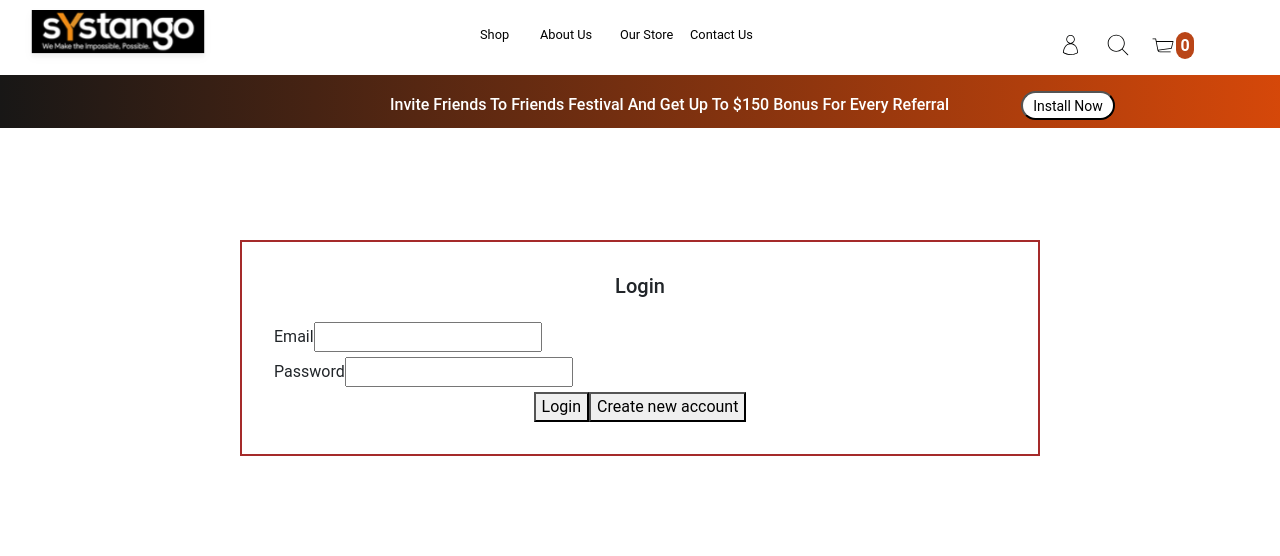
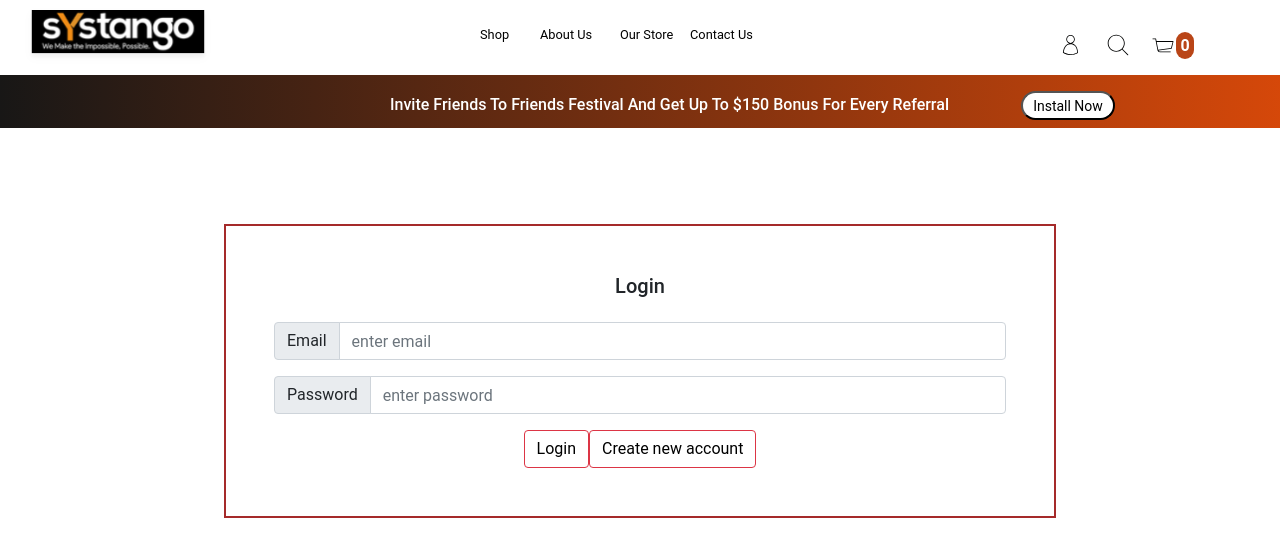
Before and after one commit to akshata-systango/shopping_app, a React (Create React App) app: page /authentication in a window 1280 px wide. Shown: the top 556 px of the page. Built offline with nearby package versions, Linux system fonts and the light colour scheme.

Commit message:
search button continue

```diff
--- a/public/index.html
+++ b/public/index.html
@@ -31,7 +31,7 @@
 
   <link rel="manifest" href="%PUBLIC_URL%/manifest.json" />
 
-  <title>React App</title>
+  <title>Shopping App</title>
 </head>
 
 <body>
--- a/src/App.js
+++ b/src/App.js
@@ -1,7 +1,7 @@
 import React from "react";
 import { BrowserRouter, Switch } from "react-router-dom";
 import CartProvider from "./store/CartProvider";
-import Routes from './Routes/index';
+import Routes from "./Routes/index";
 
 const App = () => {
   return (
@@ -15,5 +15,4 @@ const App = () => {
   );
 };
 
-
 export default App;
--- a/src/components/Authentication/UserAuthenticationcomponent.jsx
+++ b/src/components/Authentication/UserAuthenticationcomponent.jsx
@@ -1,7 +1,6 @@
 import { useState, useRef } from "react";
 import "./style/userAuthForm.css";
-
-
+import { Button, InputGroup, FormControl } from "react-bootstrap";
 
 const UserAuthentication = () => {
   const emailInputRef = useRef();
@@ -72,37 +71,43 @@ const UserAuthentication = () => {
 
         <form onSubmit={submitHandler}>
           <div className="grey-text">
+
+            <InputGroup className="mb-3">
+            <InputGroup.Text id="basic-addon1">Email</InputGroup.Text>
+            <FormControl
+              placeholder="enter email"
+              aria-label="Username"
+              aria-describedby="basic-addon1"
+              ref={emailInputRef}
+            />
+            </InputGroup>
+
             <div>
-              <label htmlFor="email">Email</label>
-              <input
-                type="email"
-                ref={emailInputRef}
-
-              />
-            </div>
-            <div>
-            <label htmlFor="password">Password</label>
-              <input
-                type="password"
-                ref={passwordInputRef}
-
-              />
+            <InputGroup className="mb-3">
+            <InputGroup.Text id="basic-addon1">Password</InputGroup.Text>
+            <FormControl
+              placeholder="enter password"
+              aria-label="Username"
+              aria-describedby="basic-addon1"
+              ref={passwordInputRef}
+            />
+            </InputGroup>
             </div>
           </div>
           <div className="text-center">
             {!isLoading && (
-              <button variant="outline-danger" className="buttonss">
+              <Button variant="outline-danger" className="buttonss">
                 {isLogin ? "Login" : "Create Account"}
-              </button>
+              </Button>
             )}
             {isLoading && <p>Sending request...</p>}
-            <button
+            <Button
               variant="outline-danger"
               className="buttonss"
               onClick={switchAuthModeHandler}
             >
               {isLogin ? "Create new account" : "Login with existing account"}
-            </button>
+            </Button>
           </div>
         </form>
       </div>
@@ -110,6 +115,4 @@ const UserAuthentication = () => {
   );
 };
 
-
-
 export default UserAuthentication;
--- a/src/components/Authentication/style/userAuthForm.css
+++ b/src/components/Authentication/style/userAuthForm.css
@@ -1,6 +1,6 @@
 .authform{
-   margin: 15rem;
-   padding: 2rem;
+   margin: 14rem;
+   padding: 3rem;
    border: 2px solid brown;
 }
 .buttonss{
--- a/src/components/Product/Index.jsx
+++ b/src/components/Product/Index.jsx
@@ -3,6 +3,7 @@ import "./style/product.css";
 import Button from "../../shared/components/button/button";
 import Helper from "../../utils/Helper";
 import Card from "../../shared/components/ProductCard/Index";
+import SearchComponent from "../../layout/Headers/SearchComponent";
 
 const Products = () => {
   const [product, setProduct] = useState([]);
@@ -128,6 +129,8 @@ const Products = () => {
         </div>
       </div>
       <p className="gap"></p>
+
+      {product && <SearchComponent product={product}/>}
     </div>
   );
 };
--- a/src/layout/Headers/ContactUsPage.jsx
+++ b/src/layout/Headers/ContactUsPage.jsx
@@ -38,7 +38,7 @@ const ContactUsPage = () => {
       <div className="contactForm">
         <form id="form">
           <InputGroup className="mb-3">
-            <InputGroup.Text id="basic-addon1">@</InputGroup.Text>
+            <InputGroup.Text id="basic-addon1">Name</InputGroup.Text>
             <FormControl
               placeholder="Username"
               aria-label="Username"
--- a/src/layout/Headers/Index.jsx
+++ b/src/layout/Headers/Index.jsx
@@ -7,7 +7,8 @@ import searchImage from "../../assets/images/Vector2.svg";
 import cartImage from "../../assets/images/Vector1.svg";
 import profileImage from "../../assets/images/Vector.svg";
 import CartContext from "../../store/CartContext";
-import Search from "./Search";
+
+import SearchComponent from "./SearchComponent";
 
 const Header = (props) => {
   const [showInput, setShowInput] = useState(false);
@@ -68,7 +69,7 @@ const Header = (props) => {
             <img src={searchImage} onClick={searchHandler} alt="can't load" />
             {showInput && (
               <div className="searchInput">
-               <Search/>
+               <SearchComponent/>
               </div>
             )}
           </div>
--- a/src/layout/Headers/Search.jsx
+++ /dev/null
@@ -1,19 +0,0 @@
-import React from 'react';
-import './style/Header.css';
-
-const Search = ({handleSearch}) => {
-    const onChange = (e) => {
-        handleSearch(e.target.value)
-        // console.log('lets see',e.target.value)
-
-    }
-    return (
-        <div className="searching">
-             <button type="submit" className="searchbtn">Search</button>
-             <input type="search" name="search" className="close" placeholder="Search..." onChange={onChange}/>
-
-        </div>
-    );
-};
-
-export default Search;
--- a/src/layout/Headers/SearchComponent.jsx
+++ b/src/layout/Headers/SearchComponent.jsx
@@ -1,57 +1,36 @@
-import React,{useState, useEffect} from 'react';
-import Search from './Search';
+import React, { useState } from "react";
 
-const SearchComponent = () => {
-    const [searchQuery, setSearchQuery] = useState("")
-    const [filteredData, setFilteredData] = useState("")
-    const [product, setProduct] = useState([]);
+const SearchComponent =  ({product}) => {
+  const [filterData, setFilterData] = useState([])
+  console.log(
+    "test",
+    product?.map((item) => item)
+  );
+  const handleFilter = (event) => {
+    const searchBrand = event.target.value;
+    const newFilter = product?.filter(item => {return item.detail.toLowerCase().includes(searchBrand.toLowerCase())})
+    setFilterData(newFilter ?? [])
 
-    useEffect(() => {
-      const fetchProducts = async () => {
-        const response = await fetch(
-          "https://shopping-app-5c89b-default-rtdb.firebaseio.com/clothes.json"
-        );
-        const responseData = await response.json();
-        const fetchProducts = [];
 
-        Object.values(responseData).map((item) => {
-          return fetchProducts.push({
-            id: item,
-            imgsrc: item.imgsrc,
-            brand: item.brand,
-            category: item.category,
-            detail: item.detail,
-            price: item.price,
-          });
-        });
+  }
+  return (
+    <div className="searching">
+      <button type="submit" className="searchbtn">
+        Search
+      </button>
+      <input
+        type="search"
+        name="search"
+        className="close"
+        placeholder="Search..."
+        onChange={handleFilter}
+      />
 
-        setProduct(fetchProducts);
-      };
-      fetchProducts();
-    }, []);
-
-    const diaplayData = product.map((data) => {
-    return (<li>{data.detail}</li>)
-})
-
-const handleSearch = (newSearch) => {
-    setSearchQuery(newSearch)
-    product.map((data) => {
-        if(data.include(searchQuery)){
-            setFilteredData(data)
-        }
-    })
-
-}
-    return (
-        <div>
-            <Search handleSearch={handleSearch}/>
-            <h1>searched for</h1>
-            <p>{filteredData}</p>
-            <ul>{diaplayData}</ul>
-
-        </div>
-    );
+      {filterData.map((item) => (
+        <li key={item.id}>{item.brand}</li>
+      ))}
+    </div>
+  );
 };
 
 export default SearchComponent;
--- a/src/shared/components/ProductCard/Index.jsx
+++ b/src/shared/components/ProductCard/Index.jsx
@@ -115,10 +115,10 @@ const Card = (props) => {
   );
 };
 Card.propTypes = {
-  id: pt.string.isRequired,
+  id: pt.string,
   brand: pt.string.isRequired,
-  size: pt.number.isRequired,
-  amount: pt.number.isRequired,
+  size: pt.number,
+  amount: pt.number,
   detail: pt.string.isRequired,
   category: pt.string.isRequired,
   price: pt.number.isRequired,
--- a/src/shared/components/cart/index.jsx
+++ b/src/shared/components/cart/index.jsx
@@ -5,6 +5,7 @@ import CartItems from "./CartItem";
 import CartContext from "../../../store/CartContext";
 import CheckOutDetailForm from "../../../components/CartCheckout";
 import pt from 'prop-types';
+
 
 const Cart = (props) => {
   const cartCtx = useContext(CartContext);
@@ -23,7 +24,14 @@ const Cart = (props) => {
   };
 
   const OrderButtonHandler = () => {
-    setOrderPlaced(true);}
+    setOrderPlaced(true);
+    const hide = document.getElementById('cartItem')
+    if (hide.style.display === "none") {
+      hide.style.display = "block";
+    } else {
+      hide.style.display = "none";
+    }
+  }
 
   const SubmitOrderHandler = async (userData) => {
     setOrderSubmitted(true);
@@ -68,9 +76,12 @@ const Cart = (props) => {
       <button className="button--alt" onClick={props.onClose}>
         Close
       </button>
+
       {hasItems && (
         <button className="button" onClick={OrderButtonHandler}>
-          Place Order
+
+         Place Order
+
         </button>
       )}
     </div>
@@ -78,21 +89,26 @@ const Cart = (props) => {
 
   const cartModal = (
     <React.Fragment>
+      <div id="cartItem">
       {cartItem}
+      </div>
 
       <div className="total">
         <div className="final">
           <span className="amount">Amount</span>
           <span className="price">{totalAmount}</span>
         </div>
+
         {orderPlaced && (
           <CheckOutDetailForm
             onConfirm={SubmitOrderHandler}
             onCancel={props.onClose}
           />
         )}
+
         {!orderPlaced && hideButtons}
       </div>
+
     </React.Fragment>
   );
   const submittingModelData = <p>Sending the data</p>;
```
